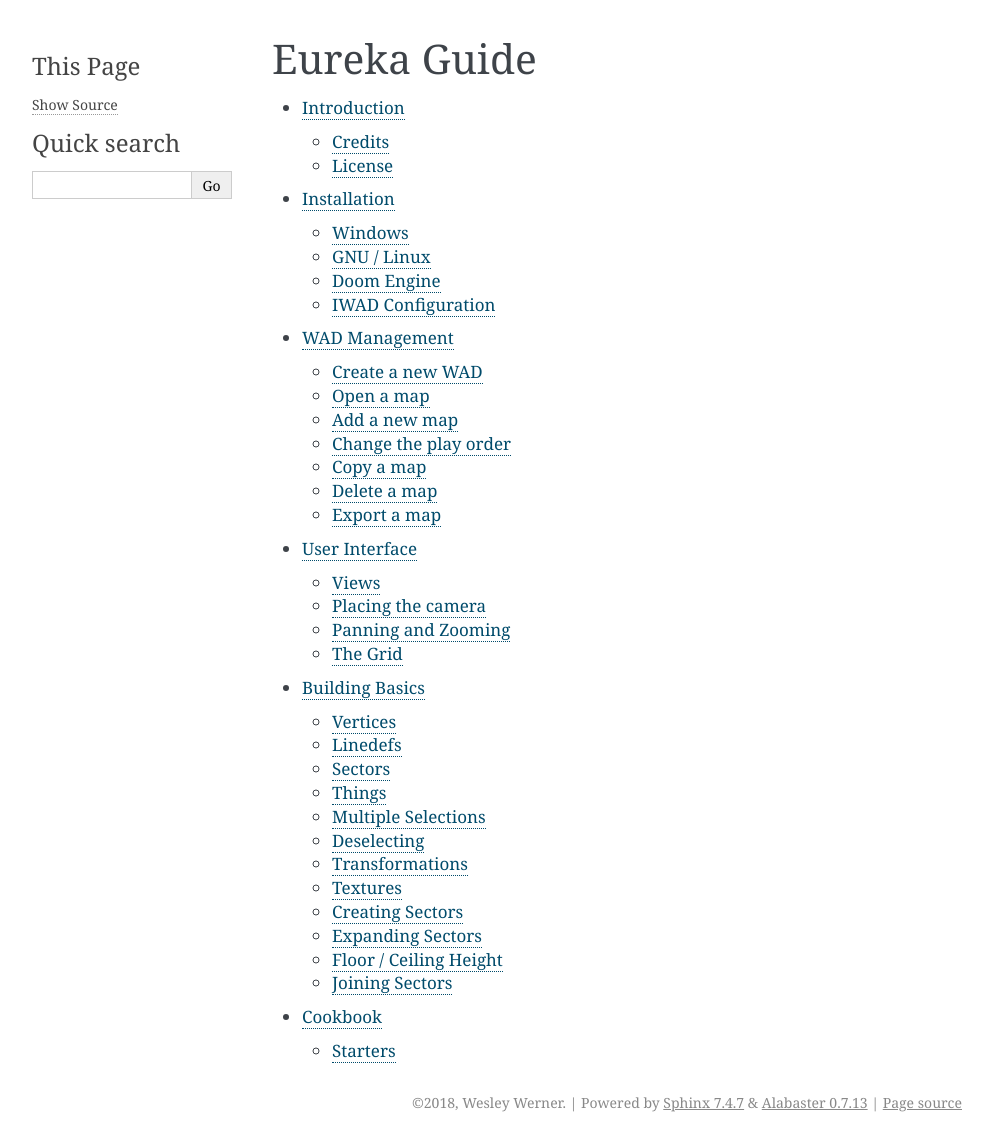
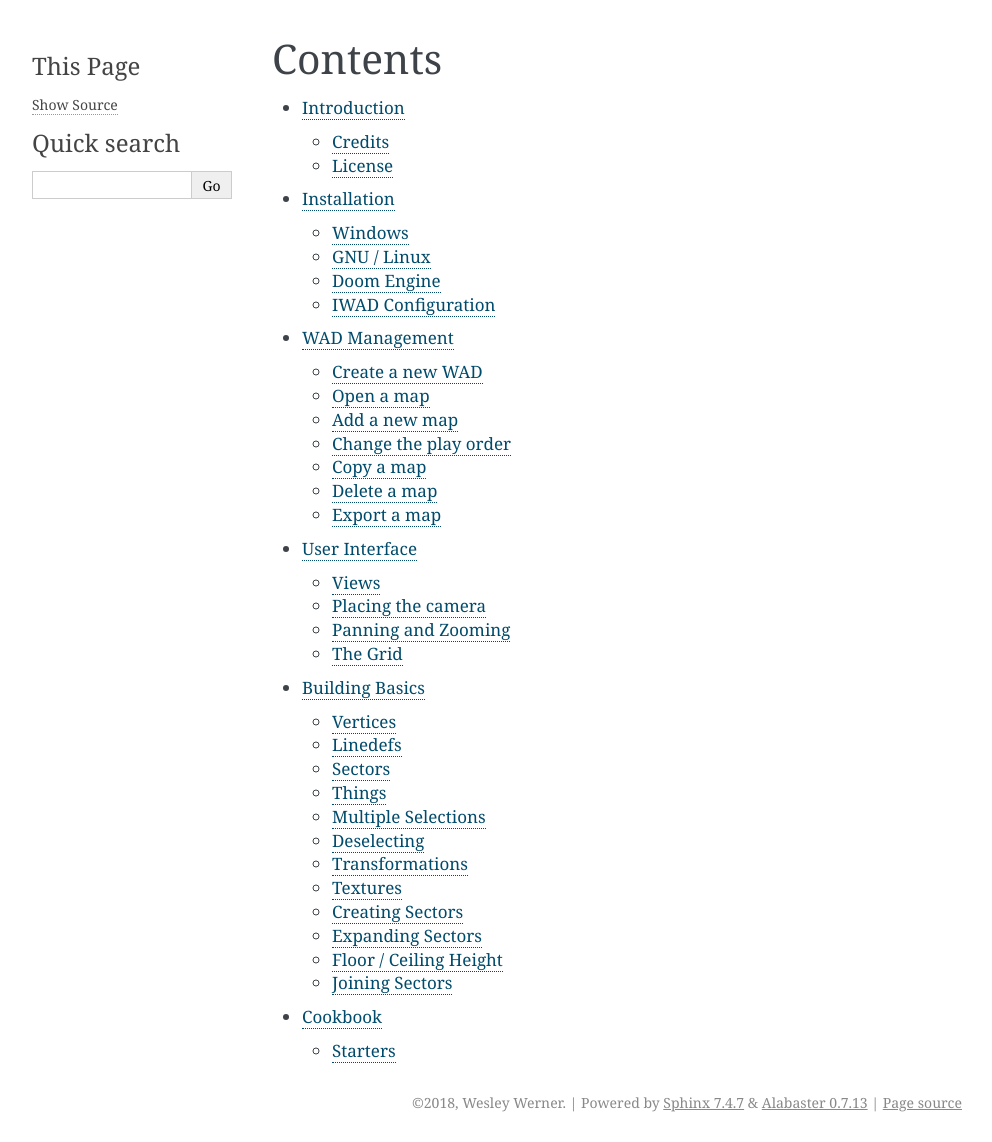
Before and after one commit to wesleywerner/eureka-docs, a Sphinx documentation site: the page built from source/index.rst, in a window 1280 px wide. Shown: the whole page, without its empty margins (148-1140 px from the left). Built offline with Sphinx 7.4.7, drawn with Linux system fonts in a browser that asks for light colours.

Commit message:
Rename index page title.

```diff
--- a/source/index.rst
+++ b/source/index.rst
@@ -1,5 +1,5 @@
-Eureka Guide
-============
+Contents
+========
 
 .. toctree::
    :maxdepth: 2
```
